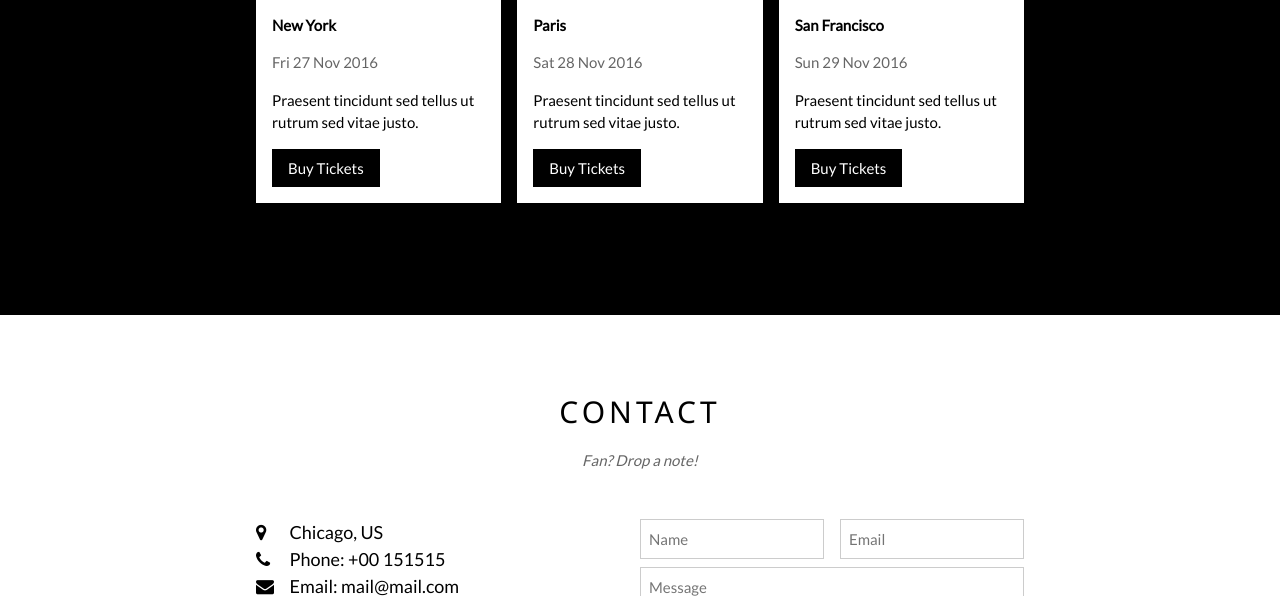
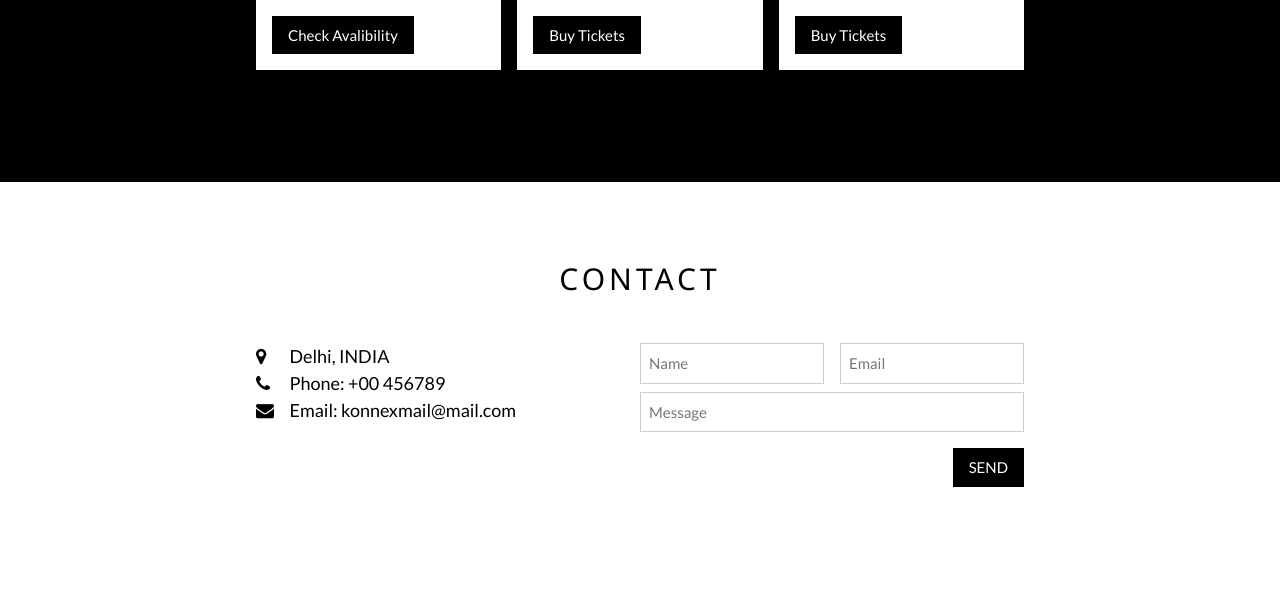
Before and after one commit to saurabh28march/AeroProject, a Flask app: template templates/demo.html in a window 1280 px wide. Shown: the part 2170-2766 px from the top of the page. Run offline with Flask 2, Linux system fonts and the light colour scheme; the template is opened without the code that fills it, so the values that code supplies are empty.

Commit message:
Updates on homepage

```diff
--- a/app.py
+++ b/app.py
@@ -5,7 +5,7 @@ import os
 
 app = Flask(__name__)
 
-@app.route('/')
+@app.route('/index')
 def index():
     return render_template('index.html')
 
@@ -22,6 +22,8 @@ def feedback():
 def bugreport():
     return render_template('bugreport.html')
 
-
+@app.route("/")
+def demo():
+    return render_template('demo.html')
 
 app.run(debug=True)
--- a/templates/demo.html
+++ b/templates/demo.html
@@ -129,8 +121,7 @@
         <div
           class="w3-display-bottommiddle w3-container w3-text-white w3-padding-32 w3-hide-small"
         >
-          <h3>Chicago</h3>
-          <p><b>Thank you, Chicago - A night we won't forget.</b></p>
+          <h3 style="color: black">Chicago</h3>
         </div>
       </div>
 
@@ -141,46 +132,34 @@
         id="band"
       >
         <h2 class="w3-wide">KONNEX</h2>
-        <p class="w3-opacity"><i>We love music</i></p>
-        <p class="w3-justify">
-          We have created a fictional band website. Lorem ipsum dolor sit amet,
-          consectetur adipiscing elit, sed do eiusmod tempor incididunt ut
-          labore et dolore magna aliqua. Ut enim ad minim veniam, quis nostrud
-          exercitation ullamco laboris nisi ut aliquip ex ea commodo consequat.
-          Duis aute irure dolor in reprehenderit in voluptate velit esse cillum
-          dolore eu fugiat nulla pariatur. Excepteur sint occaecat cupidatat non
-          proident, sunt in culpa qui officia deserunt mollit anim id est
-          laborum consectetur adipiscing elit, sed do eiusmod tempor incididunt
-          ut labore et dolore magna aliqua. Ut enim ad minim veniam, quis
-          nostrud exercitation ullamco laboris nisi ut aliquip ex ea commodo
-          consequat.
-        </p>
+        <p class="w3-opacity"><i>An Application Assistant</i></p>
+        <p class="w3-justify">conntent to be displayed</p>
         <div class="w3-row w3-padding-32">
           <div class="w3-third">
-            <p>Name</p>
+            <p></p>
             <img
-              src="/w3images/bandmember.jpg"
+              src="https://www.pwc.ca/-/media/airtime-blog/turboshaft-header.ashx"
               class="w3-round w3-margin-bottom"
               alt="Random Name"
-              style="width: 60%"
+              style="width: 100%"
             />
           </div>
           <div class="w3-third">
-            <p>Name</p>
+            <p></p>
             <img
-              src="/w3images/bandmember.jpg"
+              src="https://res.cloudinary.com/dk-find-out/image/upload/q_80,w_1920,f_auto/A-dreamstime_xxl_24068579_efwghs.jpg"
               class="w3-round w3-margin-bottom"
               alt="Random Name"
-              style="width: 60%"
+              style="width: 85%"
             />
           </div>
           <div class="w3-third">
-            <p>Name</p>
+            <p></p>
             <img
-              src="/w3images/bandmember.jpg"
+              src="https://www.aerospace-technology.com/wp-content/uploads/sites/15/2017/10/1l-Image-A380-800.jpg"
               class="w3-round"
               alt="Random Name"
-              style="width: 60%"
+              style="width: 80%"
             />
           </div>
         </div>
@@ -192,7 +171,7 @@
           class="w3-container w3-content w3-padding-64"
           style="max-width: 800px"
         >
-          <h2 class="w3-wide w3-center">TOUR DATES</h2>
+          <h2 class="w3-wide w3-center">BOOK Flights</h2>
           <p class="w3-opacity w3-center">
             <i>Remember to book your tickets!</i>
           </p>
@@ -214,15 +193,34 @@
           <div class="w3-row-padding w3-padding-32" style="margin: 0 -16px">
             <div class="w3-third w3-margin-bottom">
               <img
-                src="/w3images/newyork.jpg"
+                src="https://3lh7p51kulm221g0tm12g0tg-wpengine.netdna-ssl.com/wp-content/uploads/2016/10/new-york-city-small-business-digital-marketing.jpg"
                 alt="New York"
                 style="width: 100%"
                 class="w3-hover-opacity"
               />
               <div class="w3-container w3-white">
                 <p><b>New York</b></p>
-                <p class="w3-opacity">Fri 27 Nov 2016</p>
-                <p>Praesent tincidunt sed tellus ut rutrum sed vitae justo.</p>
+                <p class="w3-opacity">Fri 25 Nov 2021</p>
+                <p></p>
+                <button
+                  class="w3-button w3-black w3-margin-bottom"
+                  onclick="document.getElementById('ticketModal').style.display='block'"
+                >
+                  Check Avalibility
+                </button>
+              </div>
+            </div>
+            <div class="w3-third w3-margin-bottom">
+              <img
+                src="https://www.thestatesman.com/wp-content/uploads/2019/11/india-gate.jpg"
+                alt="Paris"
+                style="width: 100%"
+                class="w3-hover-opacity"
+              />
+              <div class="w3-container w3-white">
+                <p><b>Delhi</b></p>
+                <p class="w3-opacity">Fri 25 Nov 2021</p>
+
                 <button
                   class="w3-button w3-black w3-margin-bottom"
                   onclick="document.getElementById('ticketModal').style.display='block'"
@@ -233,34 +231,14 @@
             </div>
             <div class="w3-third w3-margin-bottom">
               <img
-                src="/w3images/paris.jpg"
-                alt="Paris"
-                style="width: 100%"
-                class="w3-hover-opacity"
-              />
-              <div class="w3-container w3-white">
-                <p><b>Paris</b></p>
-                <p class="w3-opacity">Sat 28 Nov 2016</p>
-                <p>Praesent tincidunt sed tellus ut rutrum sed vitae justo.</p>
-                <button
-                  class="w3-button w3-black w3-margin-bottom"
-                  onclick="document.getElementById('ticketModal').style.display='block'"
-                >
-                  Buy Tickets
-                </button>
-              </div>
-            </div>
-            <div class="w3-third w3-margin-bottom">
-              <img
-                src="/w3images/sanfran.jpg"
+                src="https://static.toiimg.com/photo/46525636.cms"
                 alt="San Francisco"
                 style="width: 100%"
                 class="w3-hover-opacity"
               />
               <div class="w3-container w3-white">
-                <p><b>San Francisco</b></p>
-                <p class="w3-opacity">Sun 29 Nov 2016</p>
-                <p>Praesent tincidunt sed tellus ut rutrum sed vitae justo.</p>
+                <p><b>Banglore</b></p>
+                <p class="w3-opacity">Fri 25 Nov 2021</p>
                 <button
                   class="w3-button w3-black w3-margin-bottom"
                   onclick="document.getElementById('ticketModal').style.display='block'"
@@ -331,13 +309,12 @@
         id="contact"
       >
         <h2 class="w3-wide w3-center">CONTACT</h2>
-        <p class="w3-opacity w3-center"><i>Fan? Drop a note!</i></p>
         <div class="w3-row w3-padding-32">
           <div class="w3-col m6 w3-large w3-margin-bottom">
-            <i class="fa fa-map-marker" style="width: 30px"></i> Chicago, US<br />
-            <i class="fa fa-phone" style="width: 30px"></i> Phone: +00 151515<br />
+            <i class="fa fa-map-marker" style="width: 30px"></i> Delhi, INDIA<br />
+            <i class="fa fa-phone" style="width: 30px"></i> Phone: +00 456789<br />
             <i class="fa fa-envelope" style="width: 30px"> </i> Email:
-            mail@mail.com<br />
+            konnexmail@mail.com<br />
           </div>
           <div class="w3-col m6">
             <form action="/action_page.php" target="_blank">
```
Also changed, not shown: other parts of templates/demo.html (+10 -24 lines).
